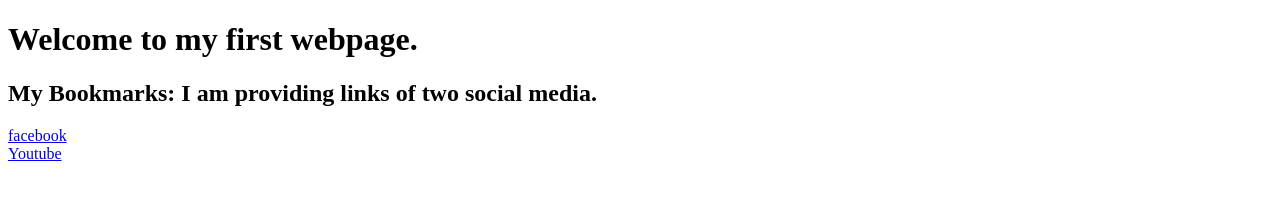
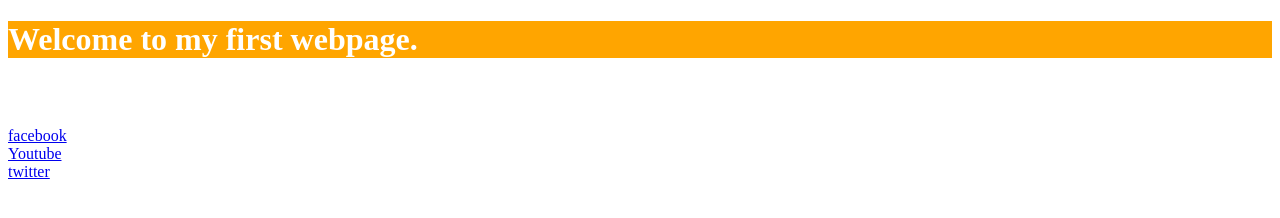
Before and after one commit to adityayadav-9/HTML, a plain HTML site: page index.html in a window 1280 px wide. Drawn offline with Linux system fonts and the light colour scheme.

Commit message:
Added CSS

```diff
--- a/index.html
+++ b/index.html
@@ -11,7 +11,8 @@
         <h1>Welcome to my first webpage.</h1>
         <h2>My Bookmarks: I am providing links of two social media.</h2>
         <a href="http://www.facebook.com" target="_blank" >facebook</a><br>
-        <a href="http://www.youtube.com" target="_blank" >Youtube</a>
+        <a href="http://www.youtube.com" target="_blank" >Youtube</a><br>
+        <a href="http://www.twitter.com" target="_blank">twitter</a>
     </div>
 </body>
 </html>
--- a/style.css
+++ b/style.css
@@ -0,0 +1,9 @@
+h1{
+    background-color: orange;
+    color : white;
+}
+
+h2{
+    background-color:  sky blue;
+    color : white;
+}
```
